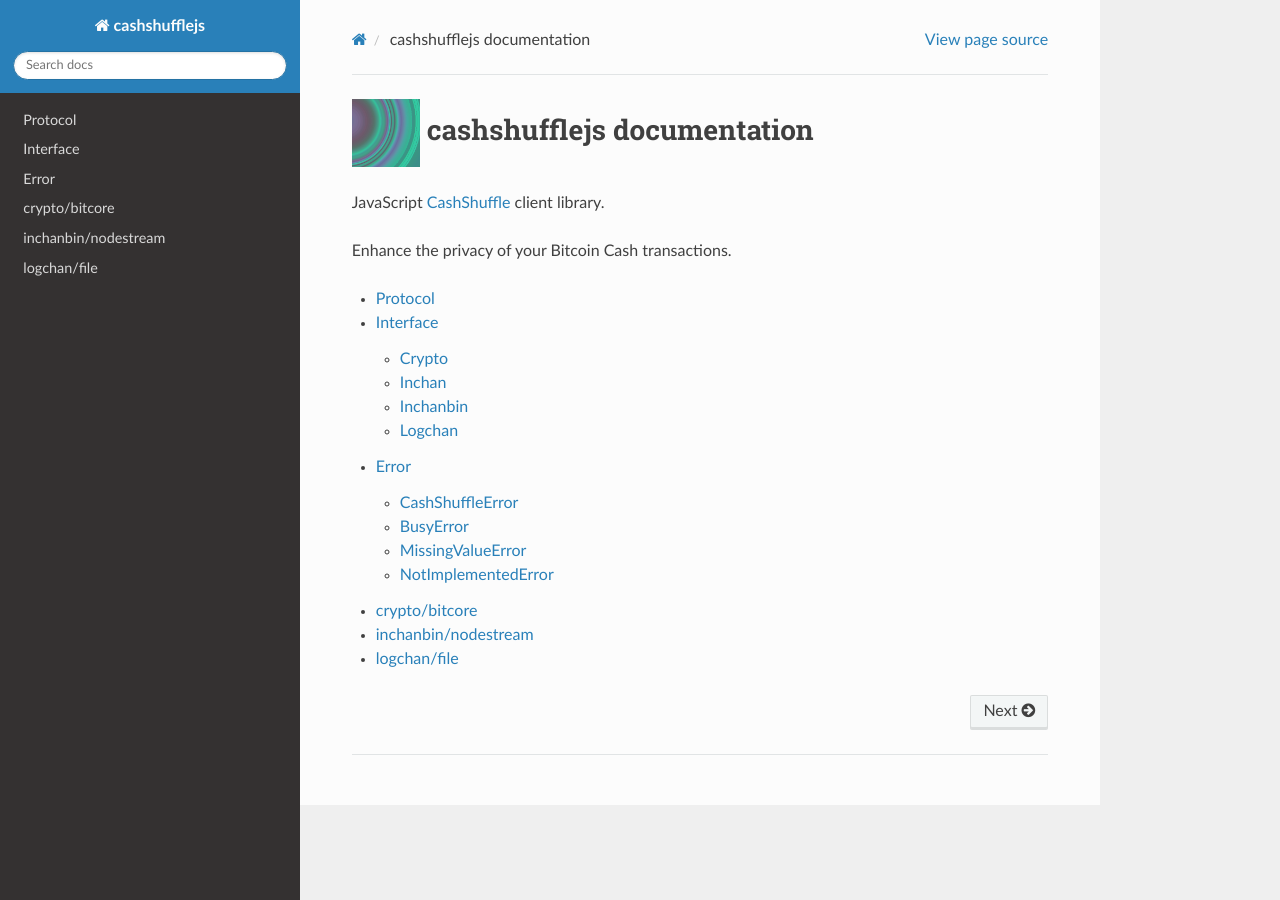
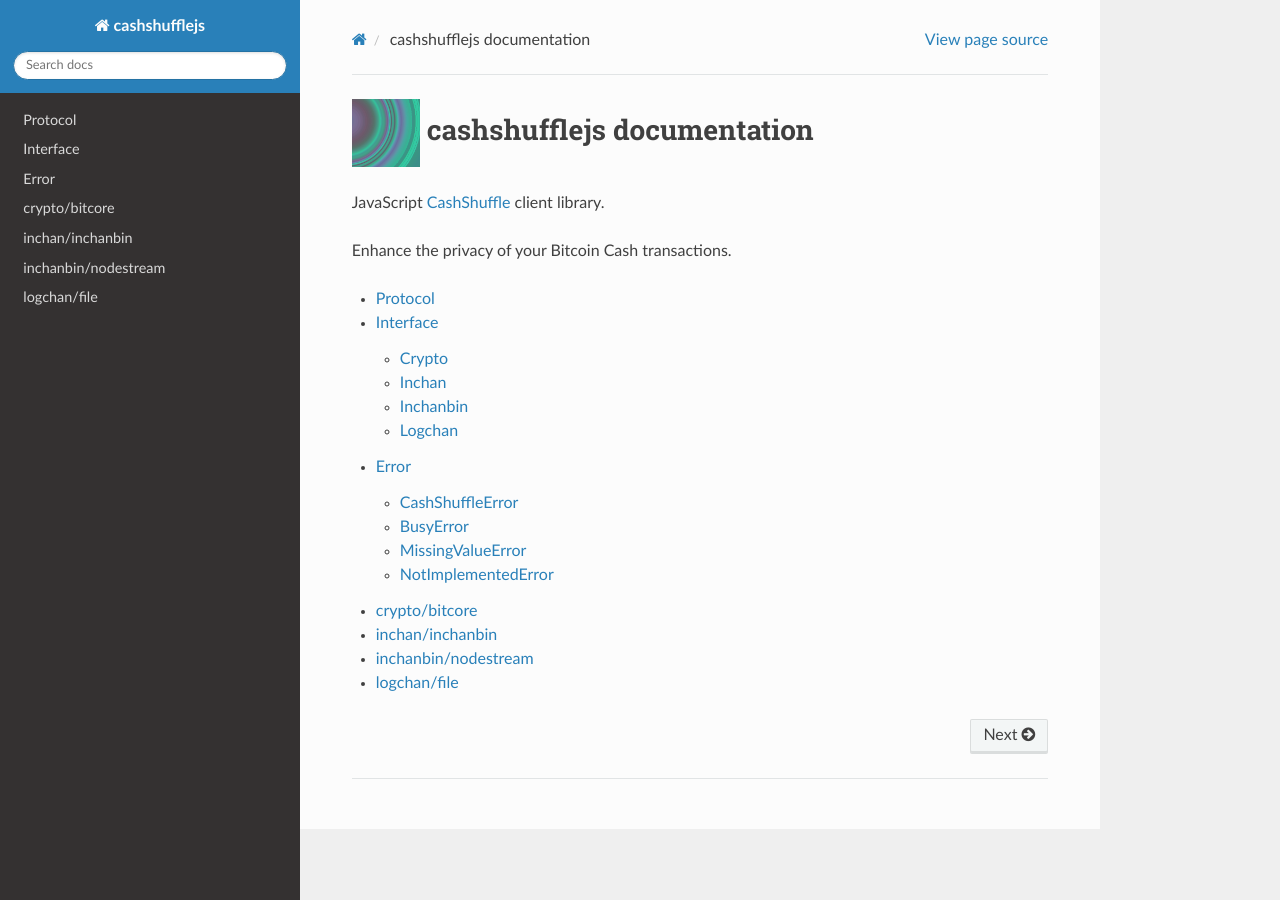
Before and after one commit to bookmoons/cashshufflejs, a Sphinx documentation site: the page built from doc/index.rst, in a window 1280 px wide. Built offline with Sphinx 7.4.7 and the Read the Docs theme 2.0.0, drawn with Linux system fonts in a browser that asks for light colours.

Commit message:
doc: Add inchan/inchanbin

```diff
--- a/doc/index.rst
+++ b/doc/index.rst
@@ -18,5 +18,6 @@
    interface
    error
    module/crypto/bitcore
+   module/inchan/inchanbin
    module/inchanbin/nodestream
    module/logchan/file
--- /dev/null
+++ b/doc/module/inchan/inchanbin.rst
@@ -0,0 +1,5 @@
+inchan/inchanbin
+----------------
+
+.. automodule:: inchan/inchanbin
+   :members:
```
